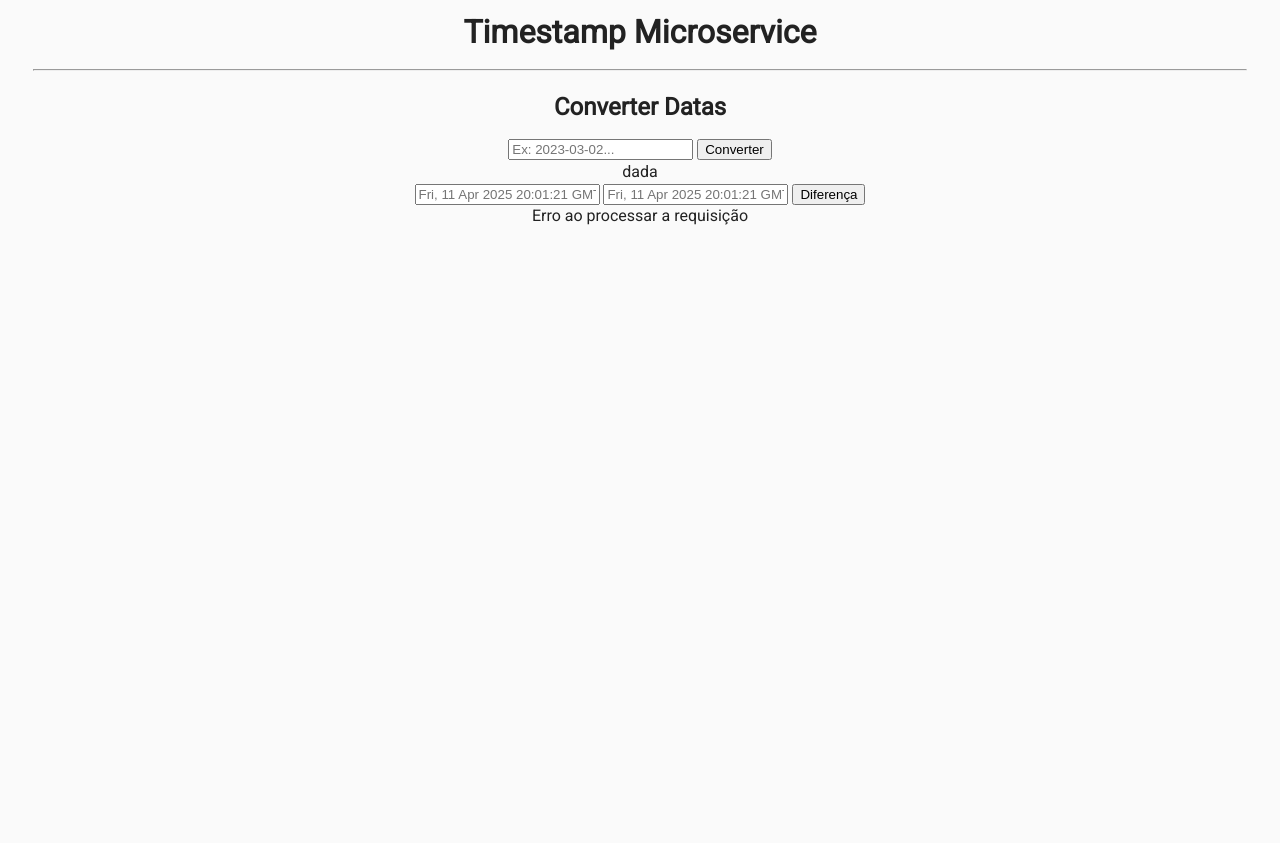
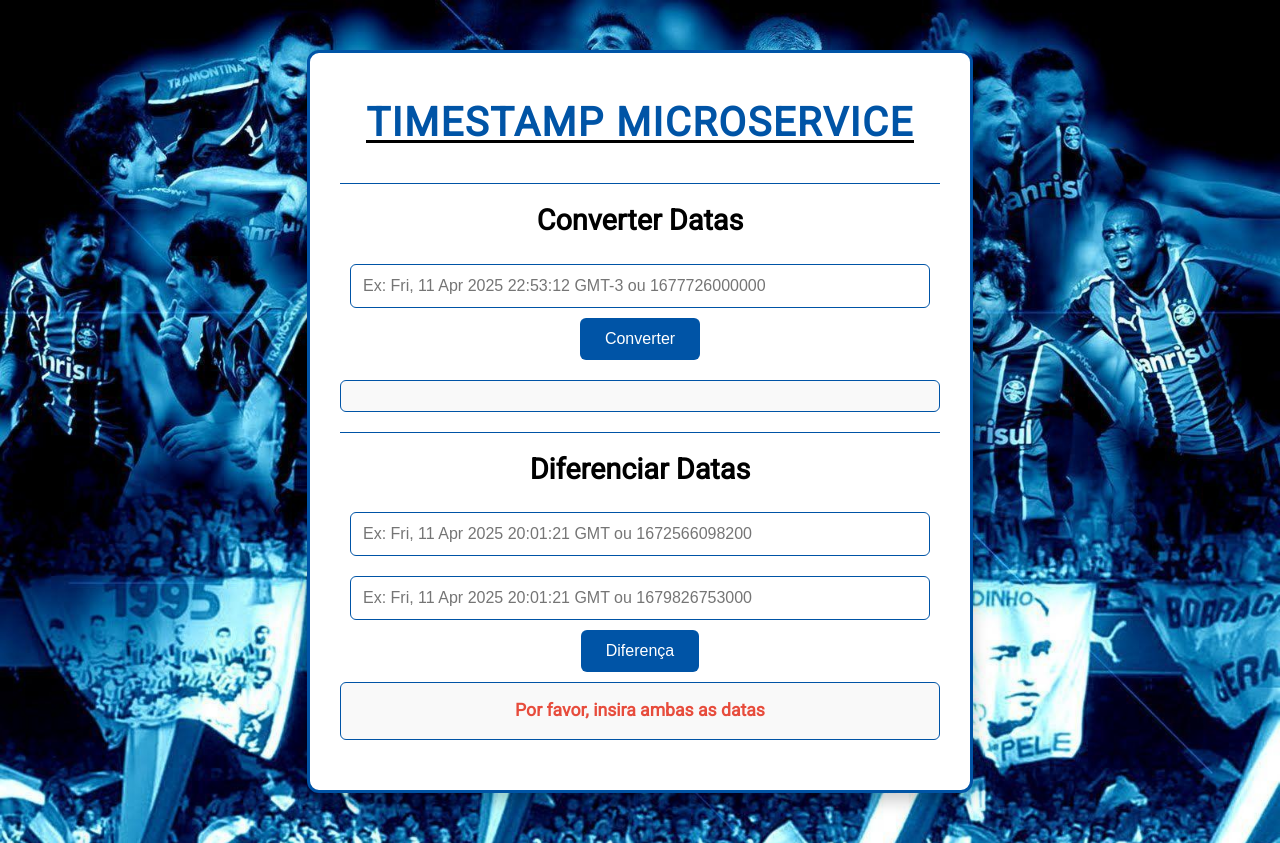
Before and after one commit to Henryzzin/TimeStamp, a website: page front/index.html in a window 1280 px wide. Both pictures are taken after a click on the button "Diferença". Before the commit the page ends 800 px from the top, so only its background shows below. Drawn offline with Linux system fonts and the light colour scheme; no server answers.

Commit message:
Projeto Finalizado

```diff
--- a/front/index.css
+++ b/front/index.css
@@ -1,45 +1,128 @@
-body {
-	font-family: 'Roboto', sans-serif;
-	font-size: 16px;
-	color: #222;
-	background-color: #FaFaFa;
-	text-align: center;
-	line-height: 1.4em;
+html {
+    background-image: url('./imgs/gremio.jpg');
+    background-size: cover;
+    background-position: center;
+    background-repeat: no-repeat;
+    background-attachment: fixed;
 }
 
-.container {
-	padding: 0;
-	margin-top: 40px;
+body {
+    font-family: 'Roboto', sans-serif;
+    font-size: 16px;
+    text-align: center;
+    line-height: 1.6em;
+    margin: 0;
+    padding: 0;
 }
 
-h3 {
-  margin-top: 30px;
+#box {
+    max-width: 600px;
+    margin: 50px auto;
+    padding: 30px;
+    background: #ffffff;
+    box-shadow: 0 8px 16px rgba(0, 0, 0, 0.2);
+    border-radius: 12px;
+    border: 3px solid #0054a6; /* Borda azul */
+    transition: transform 0.3s ease, box-shadow 0.3s ease;
+}
+
+#box:hover {
+    transform: translateY(-5px);
+    box-shadow: 0 12px 24px rgba(0, 0, 0, 0.3);
+}
+
+h1 {
+    font-size: 2.5em;
+    color: #0054a6;
+    margin-bottom: 20px;
+    text-transform: uppercase;
+    letter-spacing: 1.5px;
+    border-bottom: 3px solid #000000; /* Linha preta */
+    display: inline-block;
+    padding-bottom: 5px;
+}
+
+h2 {
+    font-size: 1.8em;
+    color: #000000;
+    margin-bottom: 20px;
+    text-transform: capitalize;
 }
 
 hr {
-	margin: 25px;
+    border: 0;
+    height: 1px;
+    background: #0054a6;
+    margin: 20px 0;
 }
 
-.footer {
-	margin-top: 40px;
+#data, #resultDiff {
+    margin-bottom: 20px;
 }
 
-code {
-  font-family: monospace;
-  padding: 2px;
-  color: black;
-  background-color: #fff;
+input[type="text"] {
+    width: calc(100% - 20px);
+    padding: 12px;
+    margin: 10px 0;
+    border: 1px solid #0054a6;
+    border-radius: 6px;
+    font-size: 1em;
+    box-sizing: border-box;
+    transition: border-color 0.3s ease, box-shadow 0.3s ease;
 }
 
-ul {
-	list-style-type: none;
-    padding-left: 0;
+input[type="text"]:focus {
+    border-color: #000000;
+    box-shadow: 0 0 8px rgba(0, 0, 0, 0.5);
+    outline: none;
 }
 
-li {
-  margin-bottom: 0.5em;
+button {
+    padding: 12px 25px;
+    font-size: 1em;
+    color: #ffffff;
+    background-color: #0054a6;
+    border: none;
+    border-radius: 6px;
+    cursor: pointer;
+    transition: background-color 0.3s ease, transform 0.2s ease;
 }
 
-a {
-	color: #2574A9;
+button:hover {
+    background-color: #000000;
+    transform: scale(1.05);
 }
+
+.result {
+    padding: 15px;
+    background: #f9f9f9;
+    border: 1px solid #0054a6;
+    border-radius: 6px;
+    font-size: 1em;
+    color: #333;
+    word-wrap: break-word;
+    margin-top: 10px;
+}
+
+.error {
+    color: #e74c3c;
+    font-weight: bold;
+    font-size: 1.1em;
+}
+
+footer {
+    margin-top: 40px;
+    font-size: 0.9em;
+    color: #ffffff;
+}
+
+footer a {
+    color: #ffffff;
+    text-decoration: none;
+    transition: color 0.3s ease;
+}
+
+footer a:hover {
+    color: #0054a6;
+    text-decoration: underline;
+}
--- a/front/index.html
+++ b/front/index.html
@@ -13,18 +13,18 @@
       <hr />
       <h2>Converter Datas</h2>
       <div id="data">
-        <input type="text" id="inputDate" placeholder="Ex: 2023-03-02...">
+        <input type="text" id="inputDate" placeholder="Ex: Fri, 11 Apr 2025 22:53:12 GMT-3 ou 1677726000000">
         <button id="buttonDate">Converter</button>
       </div>
-      <div class="result" id="resultDate">dada</div>
-
+      <div class="result" id="resultDate"></div>
+      <hr />
+      <h2>Diferenciar Datas</h2>
       <div>
-        <input type="text" id="firstDate" placeholder="Fri, 11 Apr 2025 20:01:21 GMT">
-        <input type="text" id="secondDate" placeholder="Fri, 11 Apr 2025 20:01:21 GMT">
+        <input type="text" id="firstDate" placeholder="Ex: Fri, 11 Apr 2025 20:01:21 GMT ou 1672566098200">
+        <input type="text" id="secondDate" placeholder="Ex: Fri, 11 Apr 2025 20:01:21 GMT ou 1679826753000">
         <button id="buttonDateDiff">Diferença</button>
       </div>
       <div class="result" id="resultDiff"></div>
-
     </div>
   </body>
   <script defer async src="index.js"></script>
--- a/front/index.js
+++ b/front/index.js
@@ -2,7 +2,7 @@ const inputDate = document.getElementById("inputDate");
 const buttonDate = document.getElementById("buttonDate");
 const resultDate = document.getElementById("resultDate");
 
-const firstDate = document.getElementById("firstDate");
+const firstDate = document.getElementById("firstDate");             // Pega as váriaveis do HTML
 const secondDate = document.getElementById("secondDate");
 const buttonDateDiff = document.getElementById("buttonDateDiff");
 const resultDateDiff = document.getElementById("resultDiff");
@@ -23,18 +23,34 @@ buttonDate.addEventListener('click', () => { // Função para converter data/tim
 });
 
 buttonDateDiff.addEventListener('click', () => { // Função para comparar datas
-    const d1 = firstDate.value;
-    const d2 = secondDate.value;
-    fetch(`/api/diff/${d1}/${d2}`)
+    const d1 = isNaN(firstDate.value) ? firstDate.value : Number(firstDate.value); // Pega o valor do input (ou seja, a data ou timestamp que o usuário digitou)
+    const d2 = isNaN(secondDate.value) ? secondDate.value : Number(secondDate.value); // Se o valor for um número (UNIX), transforma em Number, se não for, deixa como string
+
+    if (!d1 || !d2) { // Verifica se os inputs foram preenchidos
+        resultDateDiff.innerHTML = `<span class="error">Por favor, insira ambas as datas</span>`;
+        return;
+    }
+
+    if (isNaN(d1) && isNaN(Date.parse(d1))) { // Verifica se a data 1 é inválida
+        resultDateDiff.innerHTML = `<span class="error">Data 1 inválida</span>`;
+        return;
+    }
+
+    if (isNaN(d2) && isNaN(Date.parse(d2))) { // Verifica se a data 2 é inválida
+        resultDateDiff.innerHTML = `<span class="error">Data 2 inválida</span>`;
+        return;
+    }
+
+    fetch(`/api/diff/${d1}/${d2}`) // Faz uma requisição pra API (ou seja, chama o arquivo que ta lá no servidor, que é o server.js)
         .then(response => response.json())
         .then(data => {
-            resultDateDiff.innerHTML = data.error ?
-                `<span class="error">${data.error}</span>` : // Aqui faz o mesmo dali de cima
+            resultDateDiff.innerHTML = data.error ? // Aqui ta verificando se a resposta tem erro se der só aparece a mensagem de erro, se não der erro continua o código
+                `<span class="error">${data.error}</span>` : // Transforma os dados para HTML o (${} é para colocar o valor da variável dentro do HTML)
                 `<strong>Diferença:</strong><br>
                  ${data.days} dias, ${data.hours} horas,
                  ${data.minutes} minutos, ${data.seconds} segundos`;
         })
-        .catch(() => {
+        .catch(() => { // Se der erro na requisição, aparece a mensagem de erro
             resultDateDiff.innerHTML = `<span class="error">Erro ao processar a requisição</span>`;
         });
 });
```
Also changed, not shown: server.js (+22 -20 lines), README.md, front/imgs/gremio.jpg (added).
